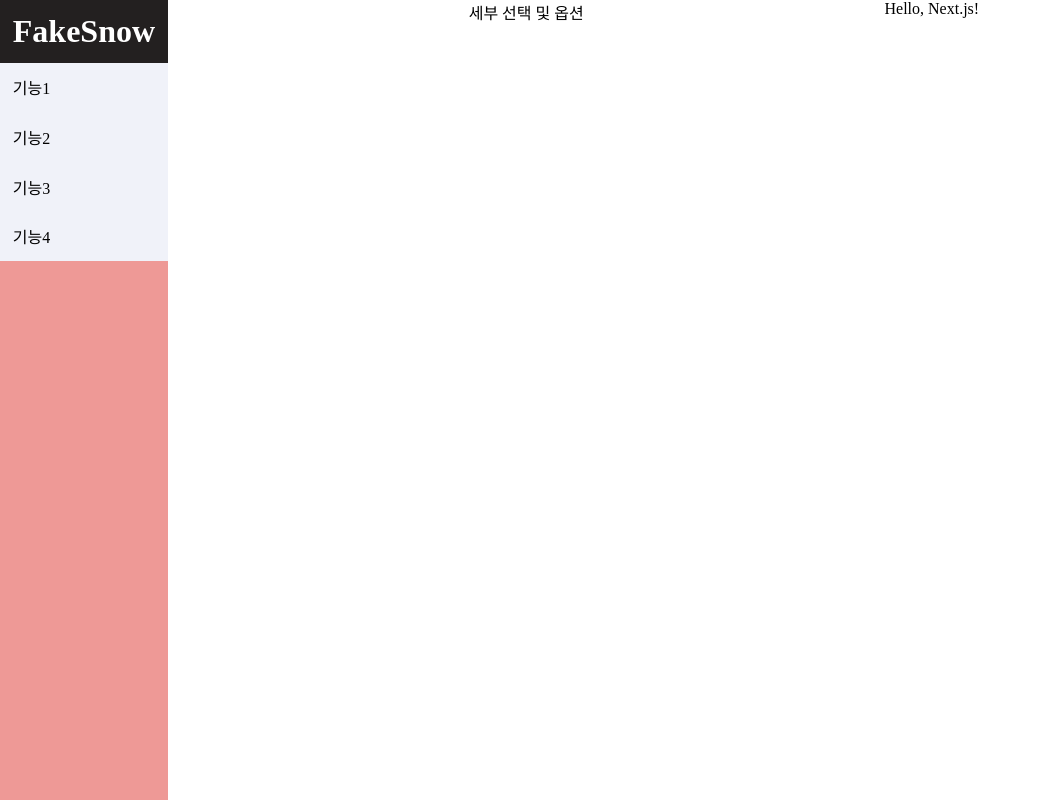
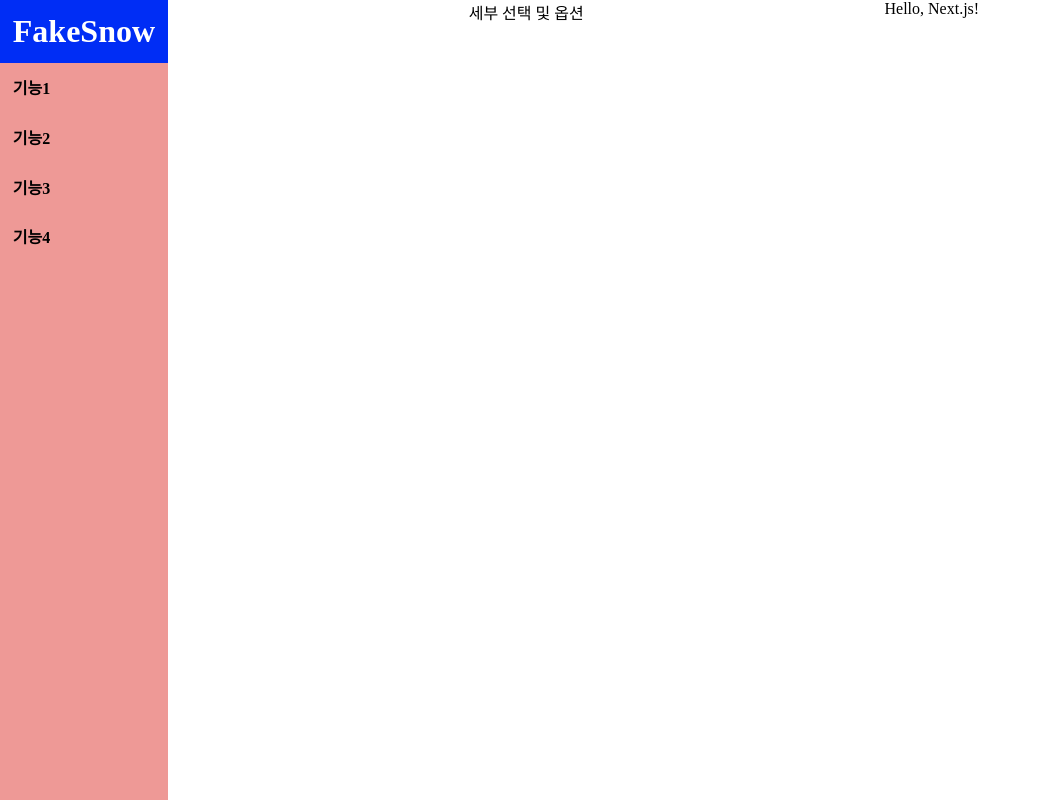
Before and after one commit to honk7608/fakesnow, a Next.js app: page / in a window 1280 px wide. Shown: the whole page, without its empty margins (0-1041 px from the left). Built offline with nearby package versions, Linux system fonts and the light colour scheme; a web font is replaced by a local one.

Commit message:
색 변경 2차

```diff
--- a/src/app/globals.css
+++ b/src/app/globals.css
@@ -34,8 +34,9 @@ header {
 
 header .title {
   padding: 1vw;
-  background-color: #232020;
+  background-color: #002DF5;
   color: white;
+  font-weight: 900;
 }
 
 header .menu {
@@ -45,7 +46,8 @@ header .menu {
 
 header .menu li {
   padding: 1vw;
-  background-color: #F0F2F9;
+  background-color: transparent;
+  font-weight: 700;
 }
 
 header .menu li:hover {
```
